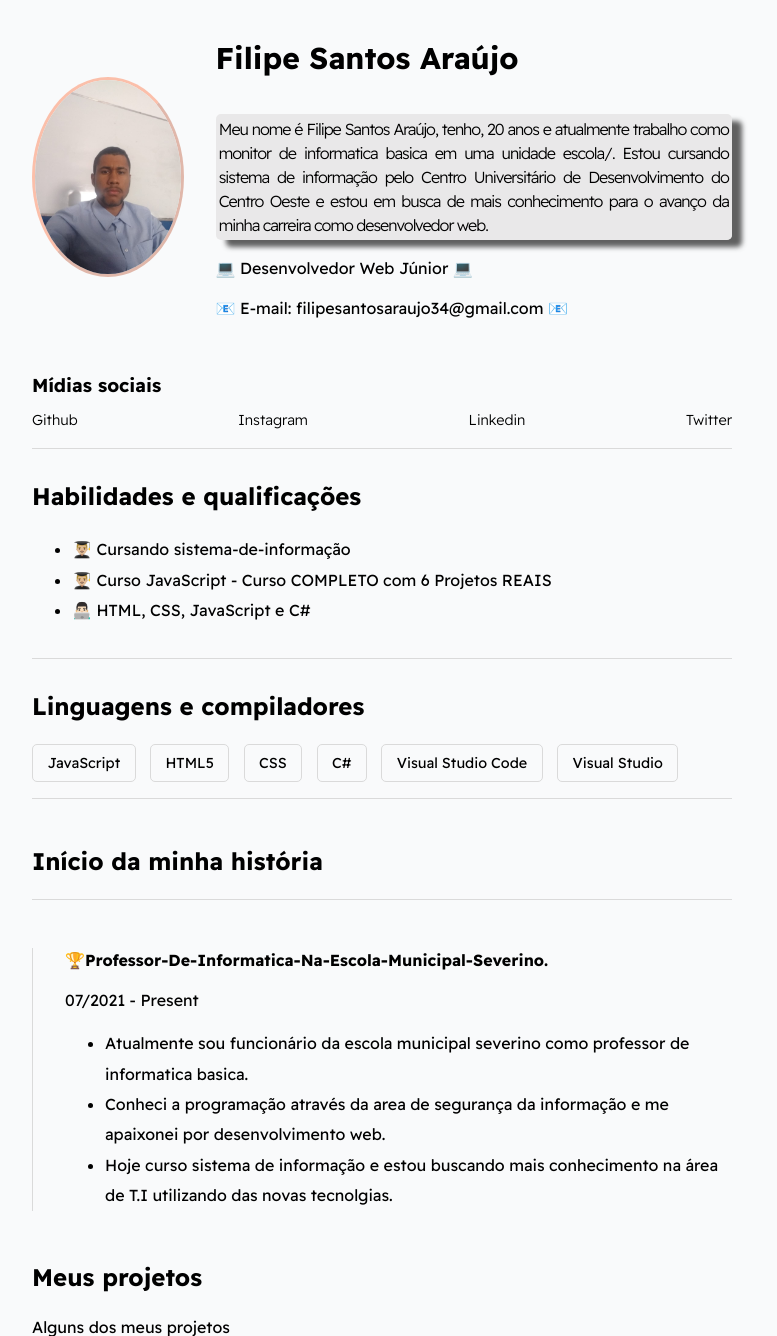
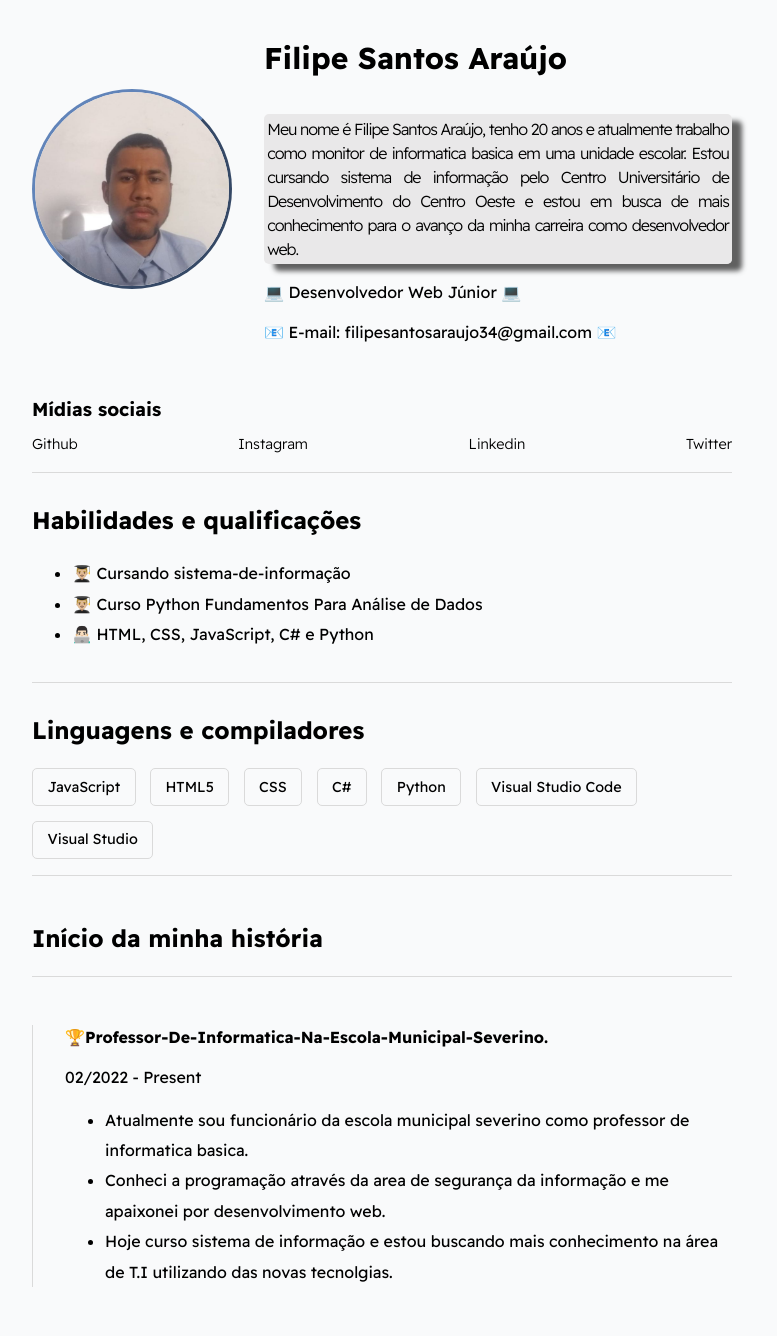
Before and after one commit to felpscybernet/Portfolio, a PHP site: page / in a window 1280 px wide. Shown: the top 1336 px of the page, without its empty margins (258-1035 px from the left). Run offline with PHP 8.4, Linux system fonts and the light colour scheme.

Commit message:
alteracao

```diff
--- a/index.html
+++ b/index.html
@@ -13,15 +13,15 @@
   <div id="container--main">
 
     <section id="wrapper--hero" class="section--page">
-      <img id="profile-pic" src="filipe.jpeg" alt="imagem de perfil">
+      <img id="profile-pic" src="img/redondo.jpeg" alt="imagem de perfil">
 
       <div>
 
         <div class="text-block"><h1 id="user-name">Filipe Santos Araújo</h1></div>
 
-        <p id="bio">Meu nome é Filipe Santos Araújo, tenho,
+        <p id="bio">Meu nome é Filipe Santos Araújo, tenho
           20 anos e atualmente trabalho como monitor de informatica basica em
-           uma unidade escola/. Estou cursando sistema de informação pelo Centro Universitário de Desenvolvimento do Centro Oeste e estou em busca de mais conhecimento para o avanço da minha carreira como desenvolvedor web.</p>
+          uma unidade escolar. Estou cursando sistema de informação pelo Centro Universitário de Desenvolvimento do Centro Oeste e estou em busca de mais conhecimento para o avanço da minha carreira como desenvolvedor web.</p>
           <p id="email">💻 Desenvolvedor Web Júnior 💻</p>
           <p id="email">📧 E-mail: filipesantosaraujo34@gmail.com 📧 </p>
 
@@ -47,8 +47,8 @@
 
       <ul>
         <li>👨🏼‍🎓 Cursando sistema-de-informação</li>
-        <li>👨🏼‍🎓 Curso JavaScript - Curso COMPLETO com 6 Projetos REAIS</li>
-        <li>👨🏻‍💻 HTML, CSS, JavaScript e C#</li>
+        <li>👨🏼‍🎓 Curso Python Fundamentos Para Análise de Dados</li>
+        <li>👨🏻‍💻 HTML, CSS, JavaScript, C# e Python</li>
         <!-- <li>✔️ ####################################</li> -->
       </ul>
     </section>
@@ -65,6 +65,7 @@
         <div class="card--techstack"><span>HTML5 </span></div>
         <div class="card--techstack"><span>CSS</span></div>
         <div class="card--techstack"><span>C#</span></div>
+        <div class="card--techstack"><span>Python</span></div>
         <div class="card--techstack"><span>Visual Studio Code</span></div>
         <div class="card--techstack"><span>Visual Studio</span></div>
 
@@ -80,7 +81,7 @@
       <div class="line-break"></div>
       <div class="card--work-history">
           <strong>🏆Professor-De-Informatica-Na-Escola-Municipal-Severino.</strong>
-          <p>07/2021 - Present</p>
+          <p>02/2022 - Present</p>
           <p></p>
           <ul>
               <li>Atualmente sou funcionário da escola municipal severino como professor de informatica basica.</li>
--- a/style.css
+++ b/style.css
@@ -151,11 +151,12 @@
 /* Imagem do perfil */
 #profile-pic {
   border-radius: 50%;
+  display: inline-block;
   width: 200px;
   height: 200px;
   object-fit: cover;
   border-style: outset;
-  border-color: rgba(255, 68, 0, 0.322);
+  border-color: rgb(97, 132, 185);
 }
 
 #email {
```
Also changed, not shown: filipe.jpeg (deleted), img/redondo.jpeg (added).
